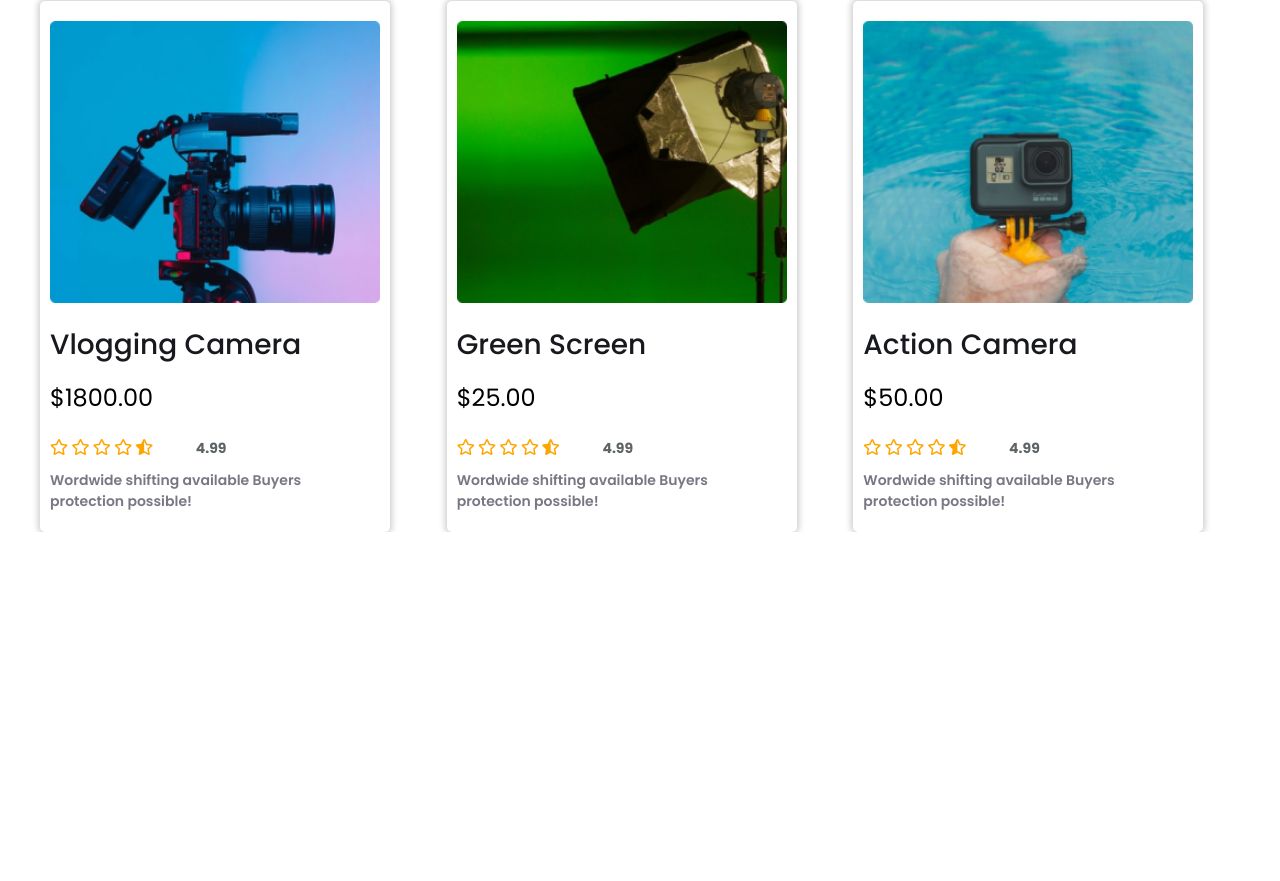
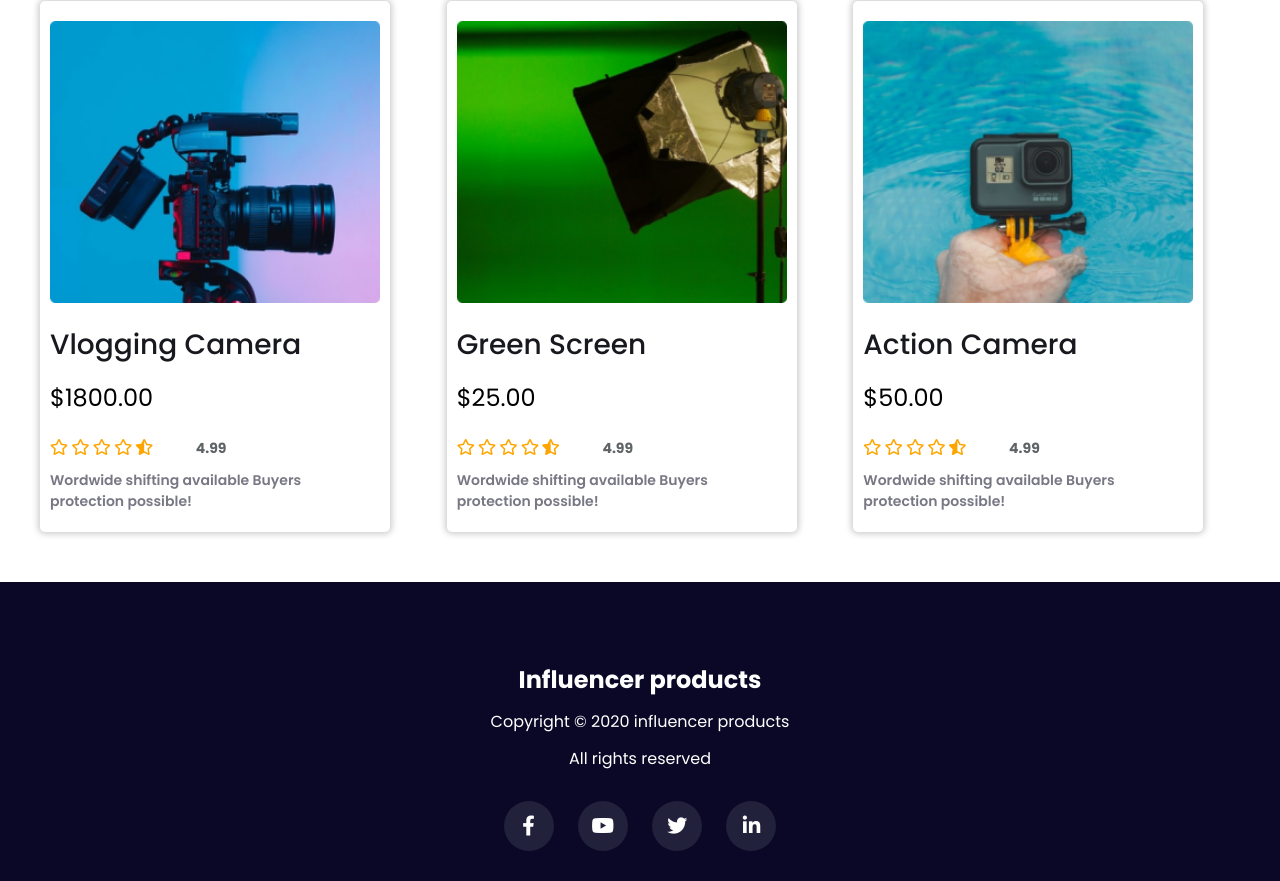
Before and after one commit to mkpbd/Influencer-gar, a plain HTML site: page index.html in a window 1280 px wide. Shown: the part 1919-2800 px from the top of the page. Before the commit the page ends 2451 px from the top, so only its background shows below. Drawn offline with Linux system fonts and the light colour scheme.

Commit message:
footer section

```diff
--- a/index.html
+++ b/index.html
@@ -18,6 +18,7 @@
 <body>
     <!-- header area for logo and navigation -->
     <header class="header-area">
+       <div class="container">
         <div class="menu-area">
             <div class="logo"><a href="" herf="#">Influencer products</a></div>
             <nav class="nav">
@@ -37,9 +38,11 @@
 
             </nav>
         </div>
+       </div>
     </header>
     <!-- hero-area -->
    <section class="hero-area">
+      <div class="container">
         <article class="hear__article">
             <div class="hero__container">
                 <h1 class="influncer">Start your Journey as Influencer</h1>
@@ -48,11 +51,13 @@
             </div>
             <div class="hero__image"><img src="./images/main-camera.png" alt="Camera" class="hero__img__circle"></div>
         </article>
+      </div>
    </section>
 
    <!-- our clients area -->
 
-   <section class="clients-ara">
+   <section class="clients-ara container">
+
         <div class="clint"><img class="clint__img" src="./logos/Alibaba.svg" alt="clints logo"></div>
         <div class="clint"><img class="clint__img" src="./logos/Amazon.svg" alt="clints logo"></div>
         <div class="clint"><img class="clint__img" src="./logos/Daraz.pkLogo.svg" alt="clints logo"></div>
@@ -60,9 +65,11 @@
         <div class="clint"><img class="clint__img" src="./logos/Rakuten.svg" alt="clints logo"></div>
         <div class="clint"><img class="clint__img" src="./logos/Walmart.svg" alt="clints logo"></div>
         <div class="clint"><img class="clint__img" src="./logos/Target.svg" alt="clints logo"></div>
+
    </section>
    <!-- products area -->
    <section class="product-area">
+     <div class="container">
         <h2 class="product__title">Products</h2>
         <div class="products">
 
@@ -212,7 +219,31 @@
 
 
         </div>
+     </div>
 
     </section>
+
+
+
+
+
+
+
+
+    <!-- footer area -->
+
+    <footer class="footar-ara ">
+     <div class="container">
+        <h2 class="footer__title">Influencer products</h2>
+        <p class="footer__lead">Copyright © 2020  influencer products</p>
+        <p>All rights reserved</p>
+        <nav class="footer_social_link">
+            <a href="#"><i class="fab fa-facebook-f"></i></a>
+            <a href="#"><i class="fab fa-youtube"></i></a>
+            <a href="#"><i class="fab fa-twitter"></i></a>
+            <a href="#"><i class="fab fa-linkedin-in"></i></a>
+        </nav>
+     </div>
+    </footer>
 </body>
 </html>
--- a/style.css
+++ b/style.css
@@ -6,10 +6,15 @@
     list-style: none;
 }
 body{
+
+
+    font-family: 'Poppins', sans-serif;
+    /* background-color: #AAAAAA; */
+}
+
+.container{
     max-width: 1200px;
     margin: 0 auto;
-    font-family: 'Poppins', sans-serif;
-    /* background-color: #AAAAAA; */
 }
 a{
     text-decoration: none;
@@ -185,3 +190,45 @@ span.rating {
     font-size: 14px;
     color: #5E6366;
 }
+
+
+
+
+
+
+
+
+
+/* footer secation style */
+
+footer.footar-ara {
+    padding: 80px 0px;
+    margin-top:50px;
+    background: #0a0826;
+    color: #fff;
+    text-align: center;
+}
+
+
+nav.footer_social_link a {
+    color: #fff;
+    display: inline-block;
+    padding: 10px;
+    margin: 10px;
+    background: #22213c;
+    border-radius: 50%;
+    width: 30px;
+    height: 30px;
+    text-align: center;
+    /* display: flex; */
+    /* flex-direction: row; */
+    /* align-self: center; */
+    font-size: 20px;
+}
+.footer__lead {
+    margin: 12px 0;
+}
+
+.footer_social_link {
+    margin: 20px 0px;
+}
```
Lines whose indentation alone changed are shown as unchanged.
